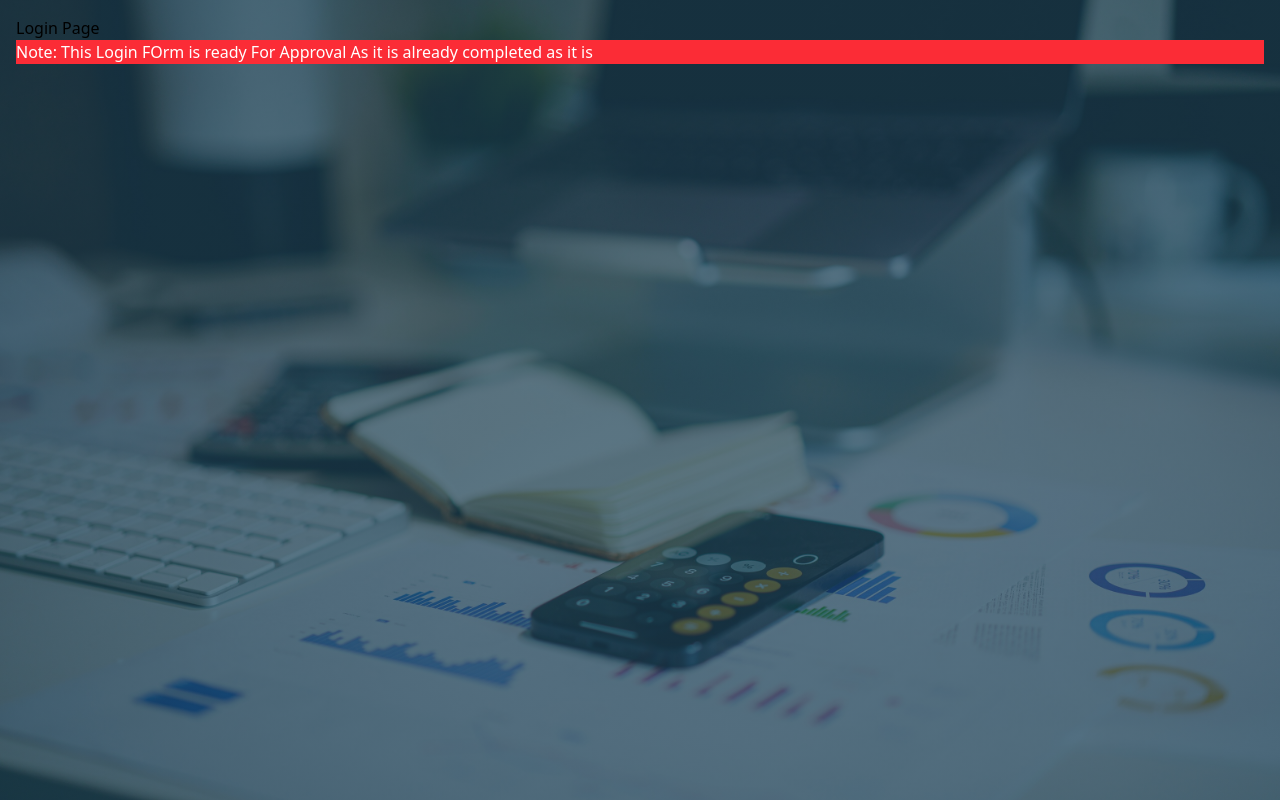
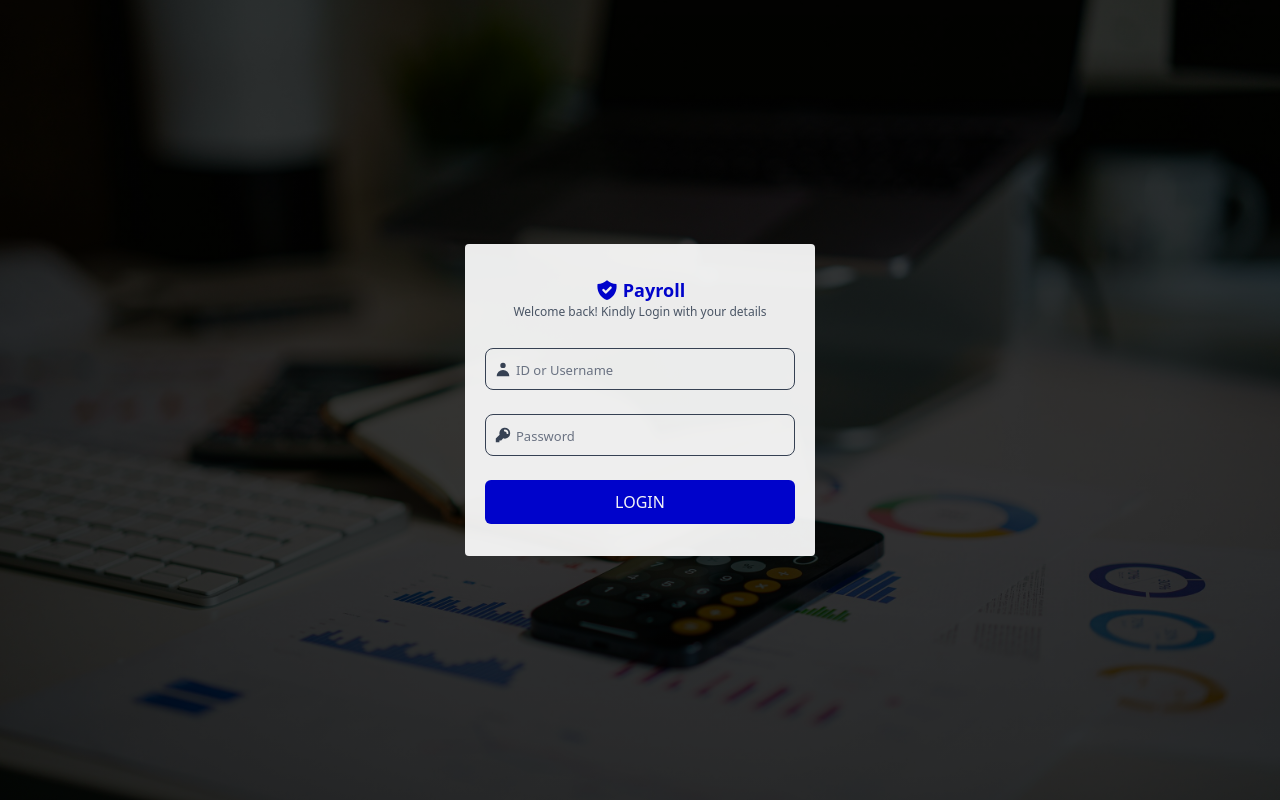
Before and after one commit to zayonsoft/payroll-system, a Next.js app: page /login in a window 1280 px wide. Built offline with nearby package versions, Linux system fonts and the light colour scheme.

Commit message:
First Form Design

```diff
--- a/app/globals.css
+++ b/app/globals.css
@@ -1,7 +1,7 @@
 @import "tailwindcss";
 
 .form-bg {
-  background: linear-gradient(rgba(29, 66, 88, 0.7), rgba(29, 66, 88, 0.7)),
+  background: linear-gradient(rgba(0, 0, 0, 0.75), rgba(0, 0, 0, 0.8)),
     url(./static/payroll_form_bg.jpg);
   background-position: bottom center;
   background-size: cover;
--- a/app/login/page.tsx
+++ b/app/login/page.tsx
@@ -1,11 +1,64 @@
+import { HiKey, HiShieldCheck, HiUser } from "react-icons/hi";
+
 export default function Login() {
   return (
-    <section className="p-4">
-      <h1>Login Page</h1>
-      <p className="bg-red-500 text-white">
-        Note: This Login FOrm is ready For Approval As it is already completed
-        as it is
-      </p>
+    <section className="absolute grid gap-7 -translate-1/2 top-1/2 left-1/2 w-11/12 max-w-[350px] rounded bg-[#ffffffea] px-5 py-8">
+      <div className="grid gap-0">
+        <h1 className="justify-self-center text-[#0003cb] flex gap-1 items-center text-center font-semibold text-lg">
+          <span className="text-2xl">
+            <HiShieldCheck />
+          </span>
+          <span>Payroll</span>
+        </h1>
+        <p className="text-center text-xs text-gray-600">
+          Welcome back! Kindly Login with your details
+        </p>
+      </div>
+      <form className="grid gap-6" action="">
+        <label
+          className="flex gap-1 items-center border-1 border-gray-700 p-2 rounded-lg"
+          htmlFor="username"
+        >
+          <span className="text-lg text-gray-700">
+            <HiUser />
+          </span>
+          <span>
+            {" "}
+            <input
+              className="outline-none border-none text-sm text-gray-600 placeholder:text-[13px] placeholder:text-gray-500"
+              id="username"
+              type="text"
+              placeholder="ID or Username"
+            />{" "}
+          </span>
+        </label>
+
+        <label
+          className="flex gap-1 items-center border-1 border-gray-700 p-2 rounded-lg"
+          htmlFor="password"
+        >
+          <span className="text-lg text-gray-700">
+            <HiKey />
+          </span>
+          <span>
+            {" "}
+            <input
+              className="outline-none border-none text-sm text-gray-600 placeholder:text-[13px] placeholder:text-gray-500"
+              id="password"
+              type="text"
+              placeholder="Password"
+            />{" "}
+          </span>
+        </label>
+        <div>
+          <button
+            className="rounded-md p-2.5 text-gray-100 bg-[#0003cb] w-full"
+            type="submit"
+          >
+            LOGIN
+          </button>
+        </div>
+      </form>
     </section>
   );
 }
```
